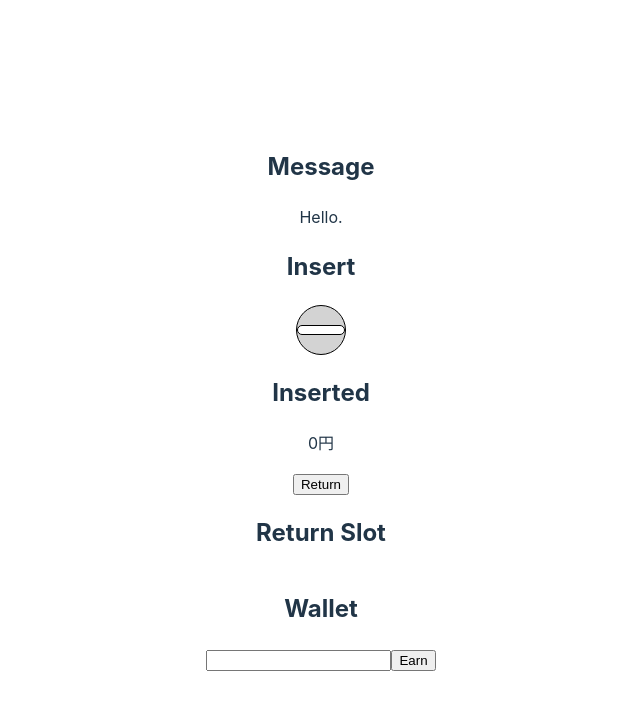
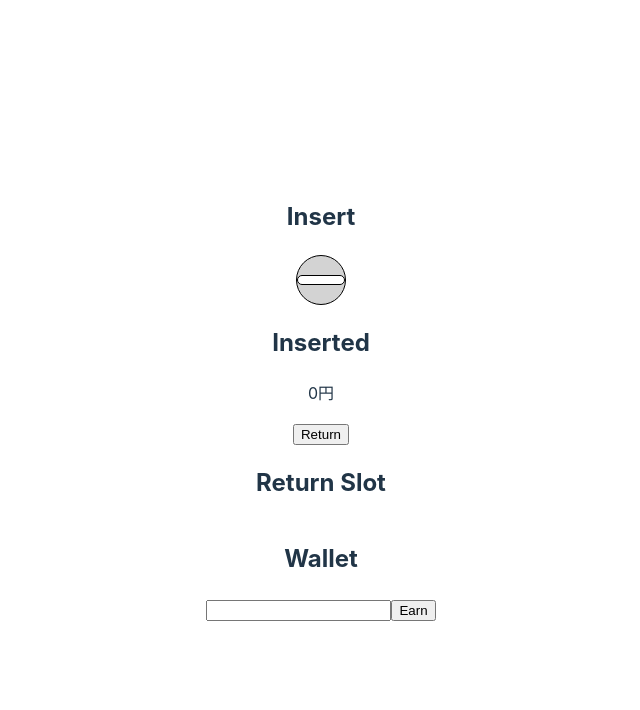
Before and after one commit to tkntkn/clean-architecture-vending-machine, a React (Vite) app in the folder vm/: page /vm in a window 1280 px wide. Shown: the top 710 px of the page, without its empty margins (319-959 px from the left). Built offline with nearby package versions, Linux system fonts and the light colour scheme.

Commit message:
Remove Message

```diff
--- a/vm/src/domain/flows/insertMoney.ts
+++ b/vm/src/domain/flows/insertMoney.ts
@@ -5,29 +5,15 @@ export type InsertionState = "inserted" | "invalid";
 
 export type InsertMoneyState = {
   stock: { add(type: MoneyType, money: Money): void };
-  state: { set(message: InsertionState): void };
   returnSlot: { put(money: MoneyLike): void };
 };
 
-export function insertMoney(moneyLike: string, { stock, state, returnSlot }: InsertMoneyState) {
+export function insertMoney(moneyLike: string, { stock, returnSlot }: InsertMoneyState) {
   const detected = detectMoneyType(moneyLike);
   if (detected) {
     const { type, money } = detected;
     stock.add(type, money);
-    state.set("inserted");
   } else {
     returnSlot.put(moneyLike);
-    state.set("invalid");
   }
 }
-
-export function getInsertionStatusMessage(state: InsertionState) {
-  switch (state) {
-    case "inserted":
-      return "Inserted.";
-    case "invalid":
-      return "Invalid Money.";
-    default:
-      assertNever(state);
-  }
-}
--- a/vm/src/interface/pages/VendingMachine.tsx
+++ b/vm/src/interface/pages/VendingMachine.tsx
@@ -1,15 +1,14 @@
+import { Money, MoneyLike, MoneyType } from "@/domain/entities/money";
+import { earnMoney } from "@/domain/flows/earnMoney";
+import { insertMoney } from "@/domain/flows/insertMoney";
+import { returnMoney } from "@/domain/flows/returnMoney";
+import { Wallet } from "@/interface/components/Wallet";
+import { useWalletItemDropHandlers } from "@/interface/components/WalletItem";
+import { useArrayState } from "@/utils/hooks";
+import { sum } from "@/utils/MathHelper";
 import { FormEvent, useCallback, useMemo, useState } from "react";
-import { Money, MoneyLike, MoneyType } from "@/domain/entities/money";
-import { getInsertionStatusMessage, insertMoney, InsertionState } from "@/domain/flows/insertMoney";
-import { useArrayState } from "@/utils/hooks";
-import { returnMoney } from "@/domain/flows/returnMoney";
-import { sum } from "@/utils/MathHelper";
-import { useWalletItemDropHandlers } from "@/interface/components/WalletItem";
-import { Wallet } from "@/interface/components/Wallet";
-import { earnMoney } from "@/domain/flows/earnMoney";
 
 export function VendingMachine(props: {}) {
-  const [insertionState, setInsertionState] = useState<InsertionState>();
   const [inserted, setInserted, pushInserted] = useArrayState<[MoneyType, Money]>();
   const [returnSlot, setReturnSlot] = useArrayState<MoneyLike>([]);
   const [wallet, setWallet, pushWallet] = useArrayState<MoneyLike>([]);
@@ -18,7 +17,6 @@ export function VendingMachine(props: {}) {
     if (!moneyLike) return;
     insertMoney(moneyLike, {
       stock: { add: (type, money) => pushInserted([type, money]) },
-      state: { set: setInsertionState },
       returnSlot: { put: (money) => setReturnSlot((slot) => slot.concat(money)) },
     });
   }, []);
@@ -55,8 +53,6 @@ export function VendingMachine(props: {}) {
 
   return (
     <div className="VendingMachine">
-      <h2>Message</h2>
-      <p>{(insertionState && getInsertionStatusMessage(insertionState)) ?? "Hello."}</p>
       <div {...insertDropHandlers}>
         <h2>Insert</h2>
         <div
```
Also changed, not shown: 2 other files (tests, documents, lock files or other folders).
